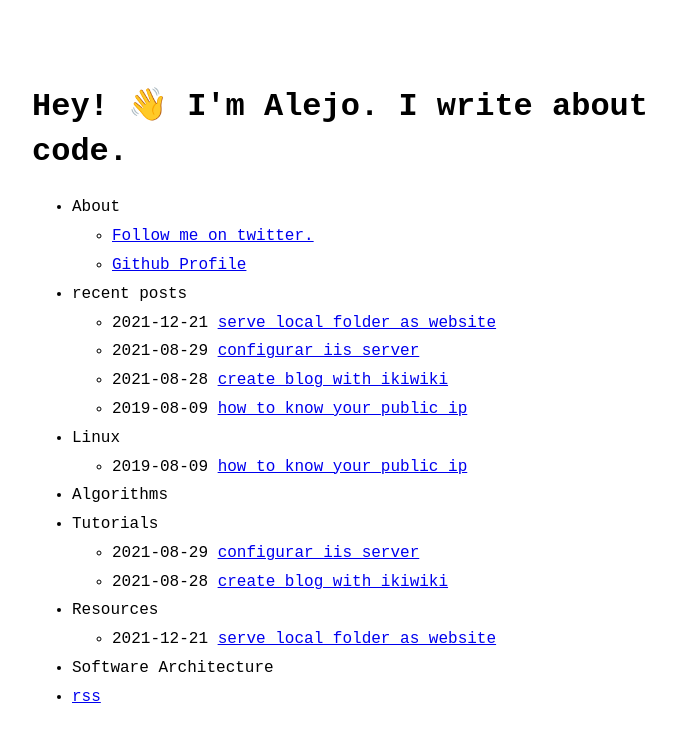
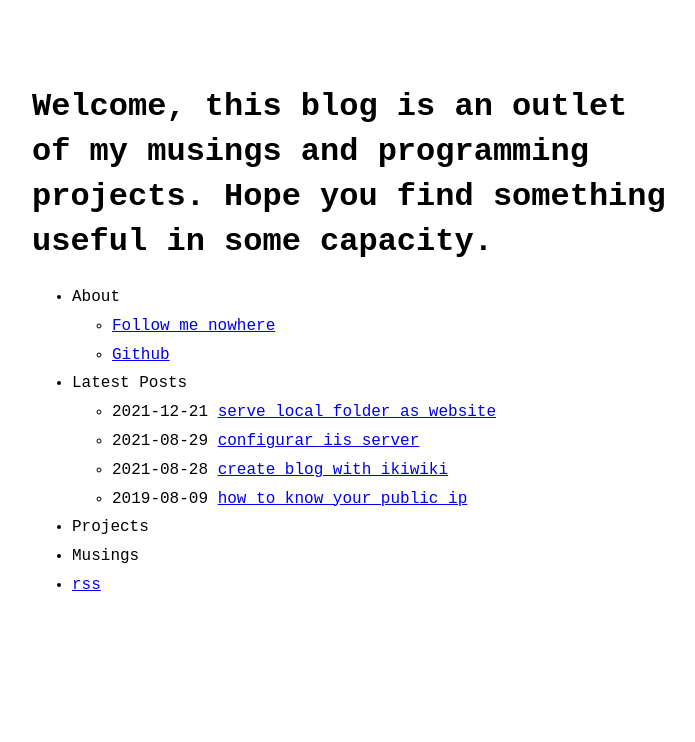
Before and after one commit to DavidDragan1/_blog, a Jekyll site: the page built from index.md, in a window 1280 px wide. Shown: the top 742 px of the page, without its empty margins (288-983 px from the left). Built offline with Jekyll 4.4.1, drawn with Linux system fonts in a browser that asks for light colours.

Commit message:
first commit -- deploy test, general config

```diff
--- a/_config.yml
+++ b/_config.yml
@@ -1,17 +1,18 @@
-title: Blog! # name of the site
-author: Alejo Gutierrez # name of site's author
-email: no-mail@gmail.com # email of site's author
-url: https://alejogtz.github.io # root address of the site
-baseurl: /blog # subpath of the site, e.g. "/blog" (leave it blank "" if you're site shouldn't use a subpath)
-description: > # description of the site (multiple lines allowed)
-  Hey! 👋 I'm Alejo. I write about code.
+title: Code & Contemplations
+author: David Dragan
+email: daviddragan377@@gmail.com
+url: daviddragan1.github.io/_blog/ # root address of the site
+baseurl: # subpath of the site, e.g. "/blog" (leave it blank "" if site shouldn't use a subpath)
+description: >
+  Welcome, this blog is an outlet of my musings and programming projects.
+  Hope you find something useful in some capacity.
 
 permalink: /:slug.html
 
 favicon: "logo.png" # name+extension of favicon (which must be put on the root folder)
 # goat_counter: "yoursitename" # put your GoatCounter name if you want to use GoatCounter analytics
 
-theme: no-style-please # if you are using GitHub Pages, change it to remote_theme: riggraz/no-style-please
+theme: terminaltor # if you are using GitHub Pages, change it to remote_theme: riggraz/no-style-please
 
 theme_config:
   appearance: "auto" # can be "light", "dark" or "auto"
--- a/_data/menu.yml
+++ b/_data/menu.yml
@@ -1,55 +1,54 @@
-# For documentation on this file, see:
-# https://github.com/riggraz/no-style-please#customize-the-menu
+
 
 entries:
   - title: About
     entries:
-      - title: Follow me on twitter.
-        url: https://twitter.com/gzalejo
-      - title: Github Profile
+      - title: Follow me nowhere
+        url: https://www.logoffmovement.org/
+      - title: Github
         url: https://github.com/alejogtz
 
-  - title: recent posts
+  - title: Latest Posts
     post_list:
       limit: 5
       show_more: true
       show_more_text: See archive...
       show_more_url: archive.html
 
-  - title: Linux
+  - title: Projects
     post_list:
-      category: linux
+      category: projects
       show_more: true
       show_more_text: See more posts...
-      show_more_url: linux-archive.html
+      show_more_url: proj-archive.html
 
-  - title: Algorithms
+  - title: Musings
     post_list:
-      category: algorithms
+      category: musings
       show_more: true
       show_more_text: See more posts...
-      show_more_url: example2-archive.html
+      show_more_url: muse-archive.html
 
-  - title: Tutorials
-    post_list:
-      category: tutorials
-      show_more: true
-      show_more_text: See more posts...
-      show_more_url: tutorials-archive.html
+  # - title: Tutorials
+  #   post_list:
+  #     category: tutorials
+  #     show_more: true
+  #     show_more_text: See more posts...
+  #     show_more_url: tutorials-archive.html
 
-  - title: Resources
-    post_list:
-      category: chuletas
-      show_more: true
-      show_more_text: See more posts...
-      show_more_url: example2-archive.html
+  # - title: Resources
+  #   post_list:
+  #     category: chuletas
+  #     show_more: true
+  #     show_more_text: See more posts...
+  #     show_more_url: example2-archive.html
 
-  - title: Software Architecture
-    post_list:
-      category: architecture
-      show_more: true
-      show_more_text: See more posts...
-      show_more_url: example2-archive.html
+  # - title: Software Architecture
+  #   post_list:
+  #     category: architecture
+  #     show_more: true
+  #     show_more_text: See more posts...
+  #     show_more_url: example2-archive.html
 
   # - title: Tutorials
   #   entries:
--- a/assets/css/main.scss
+++ b/assets/css/main.scss
@@ -1,4 +1,4 @@
 ---
 ---
 
-@import "no-style-please";
+@import "terminaltor";
```
Also changed, not shown: _posts/2021-12-21-Serve-local-folder-as-website.md (+1 -1 lines), about.md (+4 -2 lines), linux-archive.md (deleted, +0 -5 lines), muse-archive.md (added, +5 -0 lines), proj-archive.md (added, +5 -0 lines), tutorials-archive.md (deleted, +0 -5 lines), _sass/terminaltor.scss (renamed from _sass/no-style-please.scss), no-style-please.gemspec.
